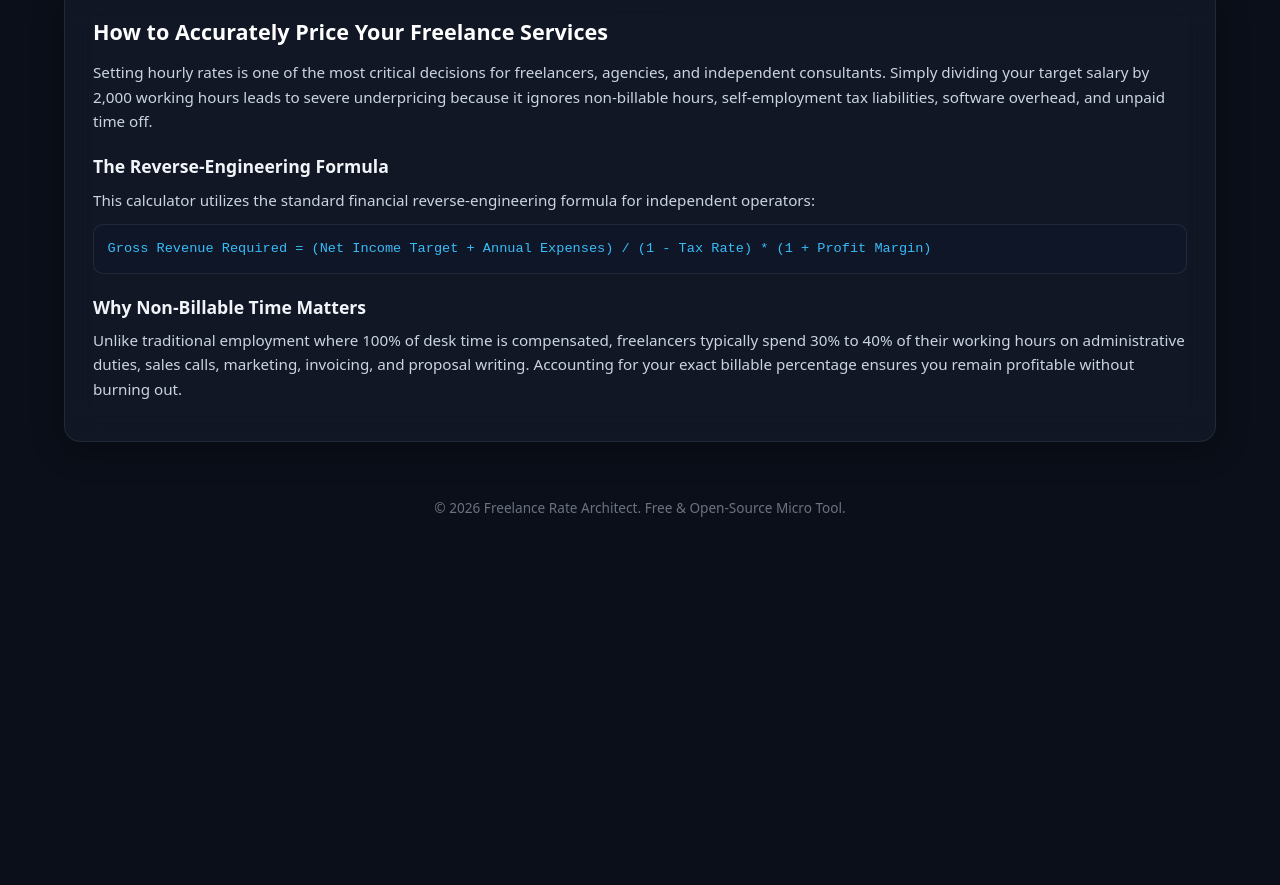
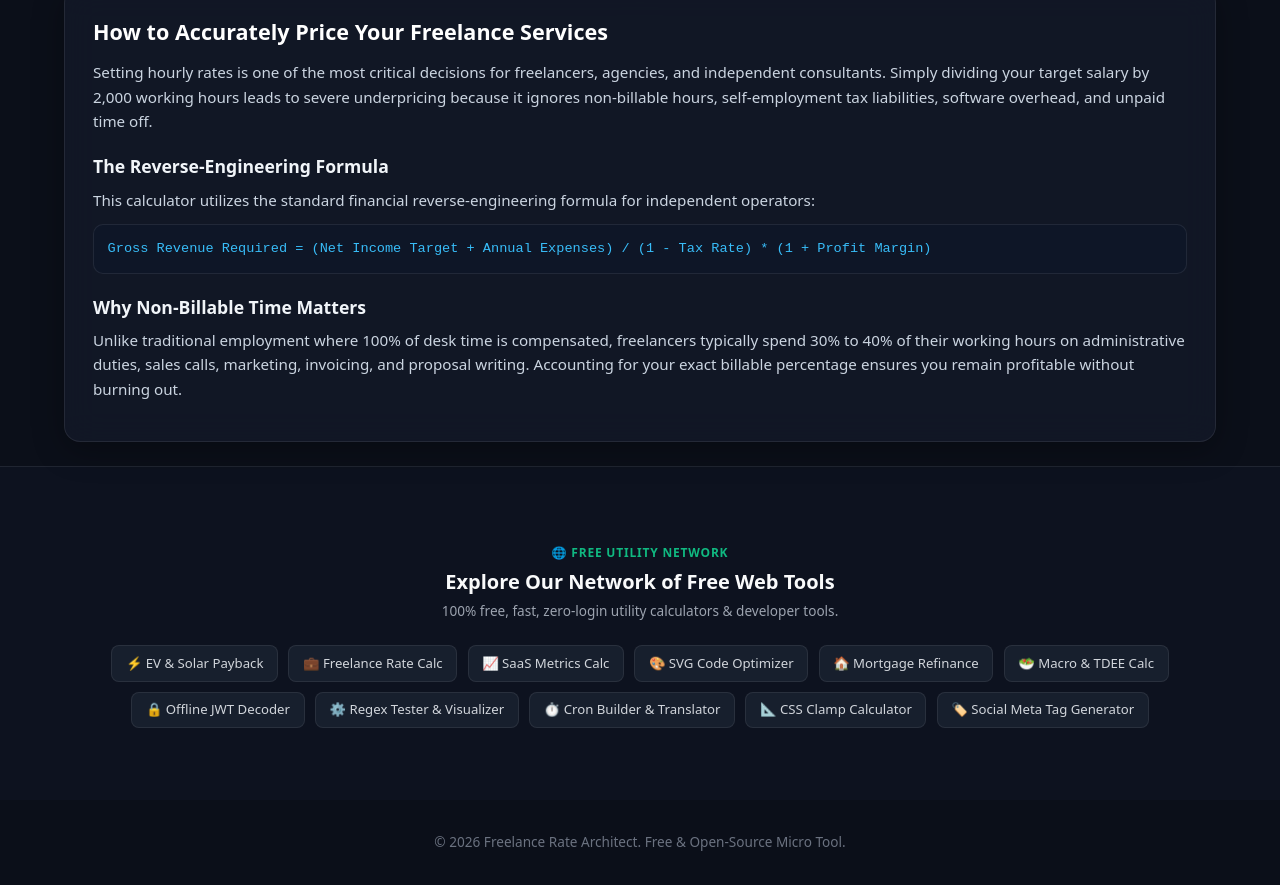
Before and after one commit to R-DAWG-CHAD/tool-01-freelance-rate-calculator, a plain HTML site: page index.html in a window 1280 px wide. Shown: the part 1133-2018 px from the top of the page. Before the commit the page ends 1683 px from the top, so only its background shows below. Drawn offline with Linux system fonts and the light colour scheme; a script that the page names is missing.

Commit message:
Interlink all 11 tools across network

```diff
--- a/index.css
+++ b/index.css
@@ -398,3 +398,53 @@ input[type="number"]:focus, select:focus {
   color: var(--text-dark);
   font-size: 0.85rem;
 }
+
+/* Interlinked Tools Network Section */
+.tool-network-section {
+  padding: 3rem 0;
+  border-top: 1px solid var(--border-color, #1F2937);
+  background: rgba(15, 23, 42, 0.4);
+}
+.network-header {
+  text-align: center;
+  margin-bottom: 1.5rem;
+}
+.network-badge {
+  font-size: 0.75rem;
+  text-transform: uppercase;
+  letter-spacing: 0.8px;
+  color: #10B981;
+  font-weight: 700;
+}
+.network-header h3 {
+  font-size: 1.25rem;
+  margin: 0.25rem 0;
+  color: #F9FAFB;
+}
+.network-header p {
+  font-size: 0.85rem;
+  color: #9CA3AF;
+}
+.network-grid {
+  display: flex;
+  flex-wrap: wrap;
+  justify-content: center;
+  gap: 0.65rem;
+}
+.network-link {
+  background: rgba(31, 41, 55, 0.6);
+  border: 1px solid rgba(255, 255, 255, 0.08);
+  color: #D1D5DB;
+  padding: 0.45rem 0.85rem;
+  border-radius: 8px;
+  font-size: 0.825rem;
+  text-decoration: none;
+  font-weight: 500;
+  transition: all 0.2s ease;
+}
+.network-link:hover {
+  background: rgba(16, 185, 129, 0.15);
+  border-color: #10B981;
+  color: #10B981;
+  transform: translateY(-2px);
+}
--- a/index.html
+++ b/index.html
@@ -219,6 +219,30 @@
     </article>
   </main>
 
+    <!-- Interlinked Tools Network Section -->
+  <section class="tool-network-section">
+    <div class="container">
+      <div class="network-header">
+        <span class="network-badge">🌐 Free Utility Network</span>
+        <h3>Explore Our Network of Free Web Tools</h3>
+        <p>100% free, fast, zero-login utility calculators & developer tools.</p>
+      </div>
+      <div class="network-grid">
+        <a href="https://energy-seven.vercel.app" class="network-link">⚡ EV & Solar Payback</a>
+        <a href="https://tool-01-freelance-rate-calculator.vercel.app" class="network-link">💼 Freelance Rate Calc</a>
+        <a href="https://tool-02-saas-metrics-calculator.vercel.app" class="network-link">📈 SaaS Metrics Calc</a>
+        <a href="https://tool-03-svg-optimizer-viewer.vercel.app" class="network-link">🎨 SVG Code Optimizer</a>
+        <a href="https://tool-04-mortgage-refinance-calculator.vercel.app" class="network-link">🏠 Mortgage Refinance</a>
+        <a href="https://tool-05-macro-tdee-calculator.vercel.app" class="network-link">🥗 Macro & TDEE Calc</a>
+        <a href="https://tool-06-jwt-decoder-analyzer.vercel.app" class="network-link">🔒 Offline JWT Decoder</a>
+        <a href="https://tool-07-regex-tester-visualizer.vercel.app" class="network-link">⚙️ Regex Tester & Visualizer</a>
+        <a href="https://tool-08-cron-expression-builder.vercel.app" class="network-link">⏱️ Cron Builder & Translator</a>
+        <a href="https://tool-09-aspect-ratio-clamp-calculator.vercel.app" class="network-link">📐 CSS Clamp Calculator</a>
+        <a href="https://tool-10-social-meta-tag-generator.vercel.app" class="network-link">🏷️ Social Meta Tag Generator</a>
+      </div>
+    </div>
+  </section>
+
   <footer class="footer">
     <p>© 2026 Freelance Rate Architect. Free & Open-Source Micro Tool.</p>
   </footer>
```
